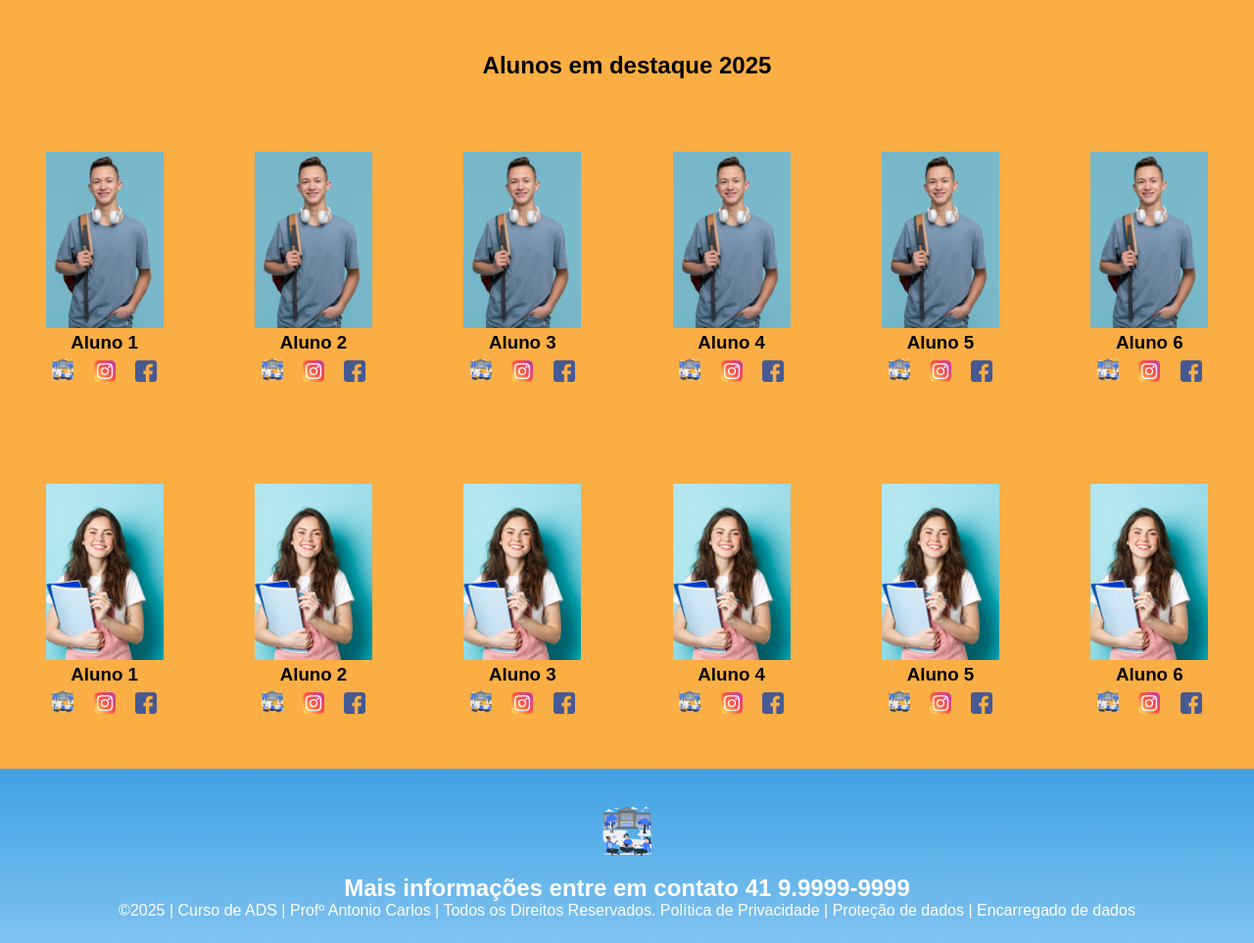
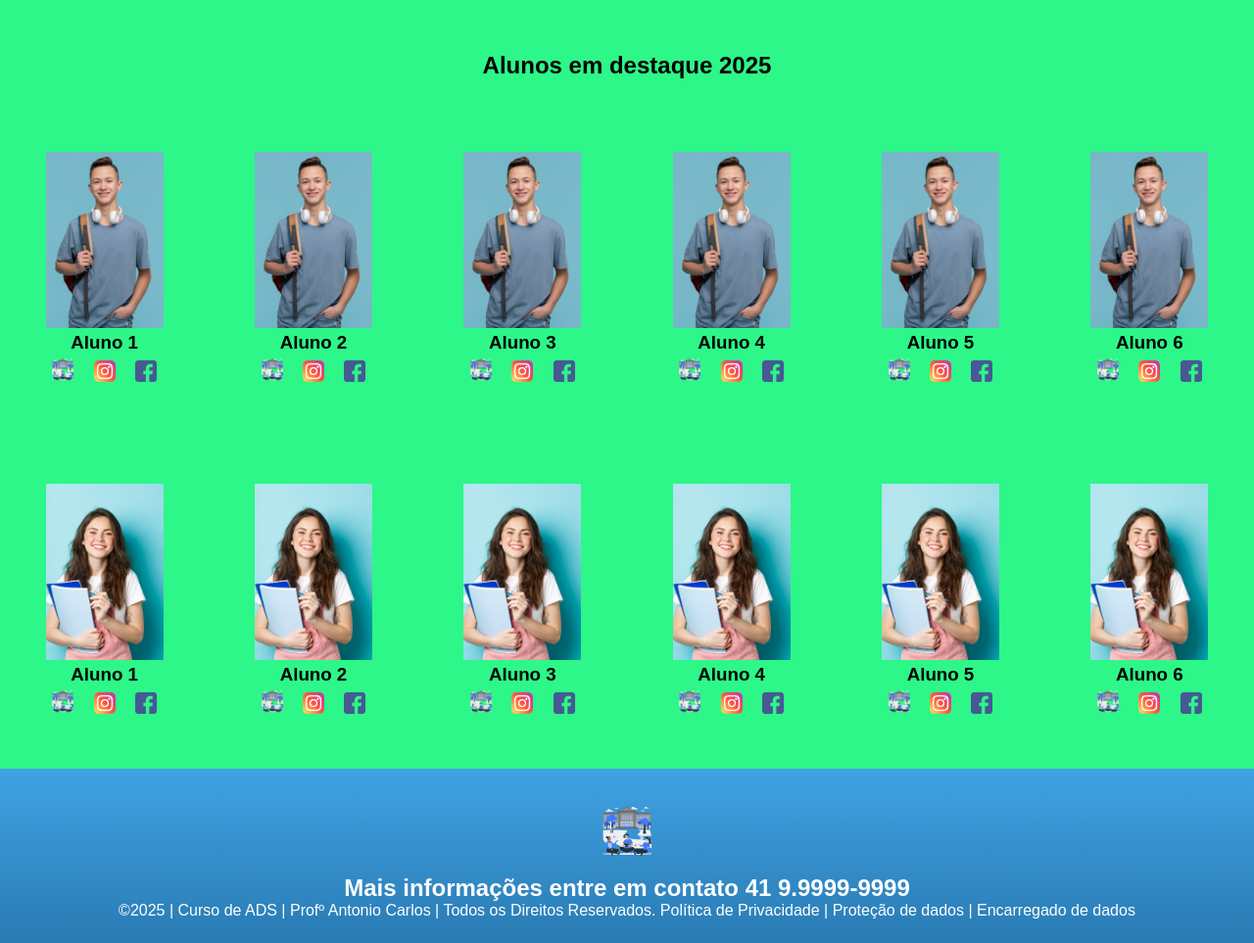
Before and after one commit to ProfAntonioCRG/Nossa_Escola, a plain HTML site: page index.html in a window 1280 px wide. Shown: the part 896-1859 px from the top of the page at 98% size. Drawn offline with Linux system fonts and the light colour scheme.

Commit message:
att cores1

```diff
--- a/style.css
+++ b/style.css
@@ -68,7 +68,7 @@
   }
 
   .estudante {
-    background-color: #faae43;
+    background-color: #2df788;
     padding: 24px 0;
     text-align: center;
   }
@@ -85,7 +85,7 @@
   }
 
   .escola {
-    background-image: linear-gradient(#40A2E3, #7FC2EF);
+    background-image: linear-gradient(#40A2E3, #297bb3);
     color: white;
     padding: 24px 0;
     text-align: center;
```
